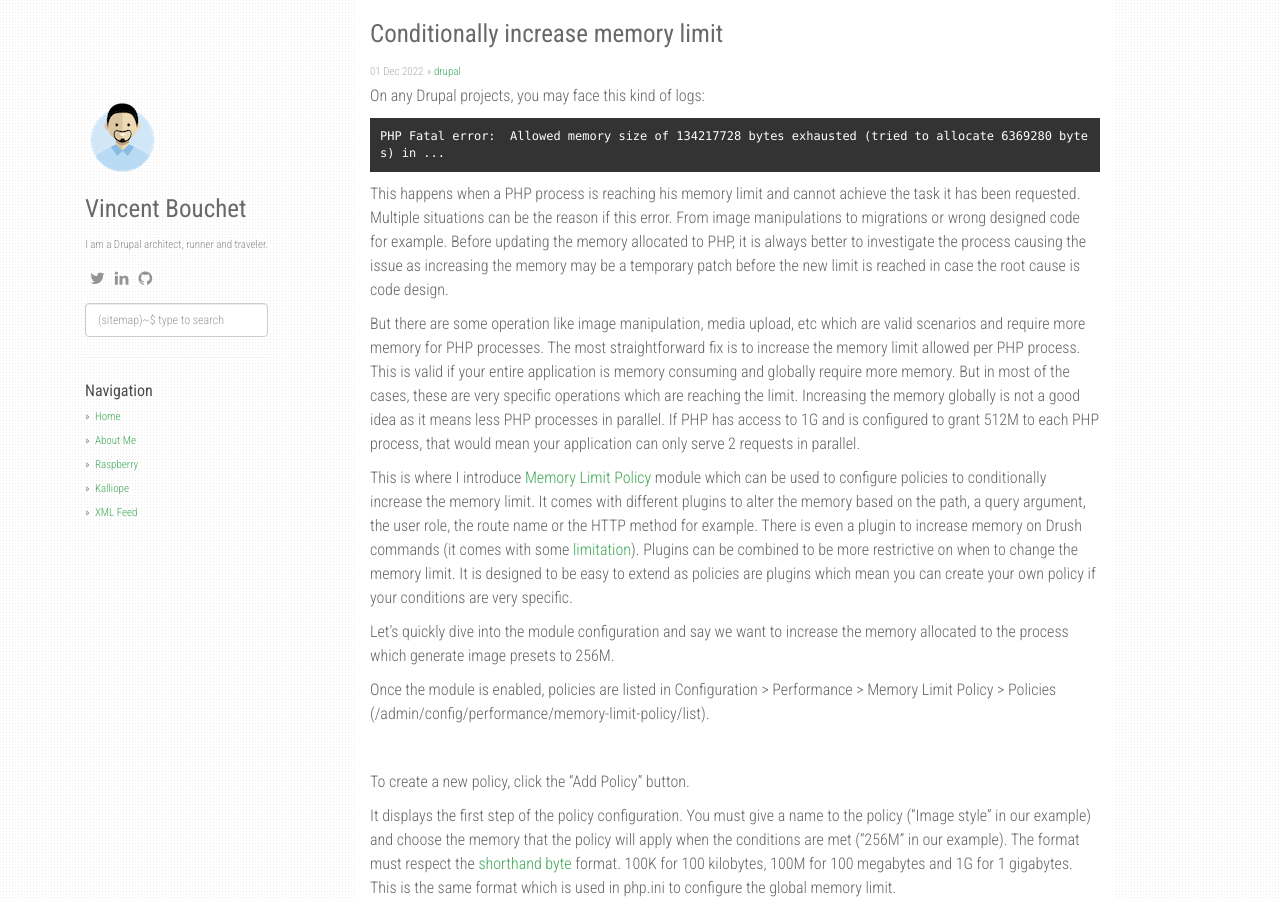
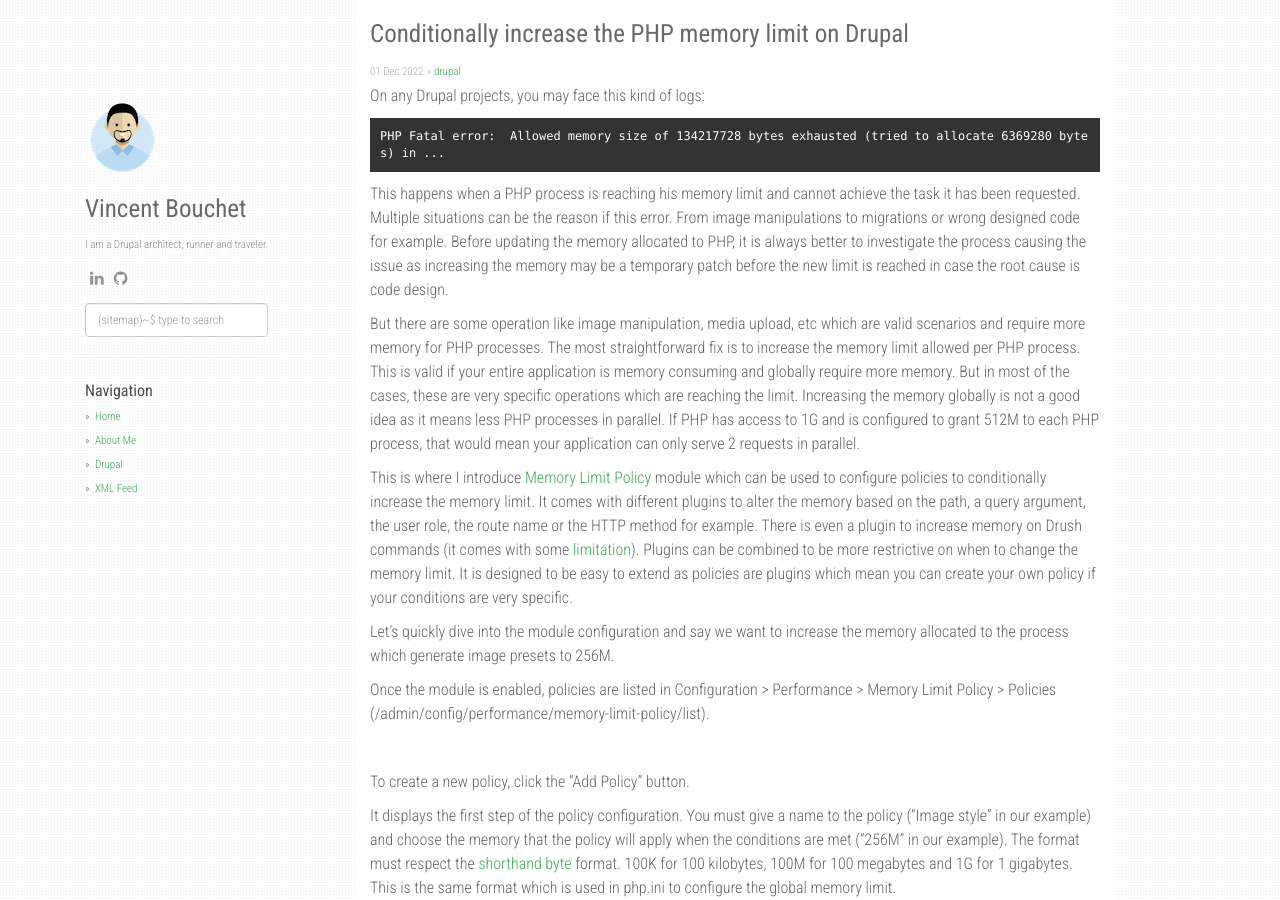
Before and after one commit to vbouchet31/vbouchet31.github.io, a Jekyll site: the page built from _posts/2022-12-01-drupal-memory-limit.markdown, in a window 1280 px wide and 900 px high. Built offline with Jekyll 4.4.1, drawn with Linux system fonts in a browser that asks for light colours; nearby versions of some CDN libraries.

Commit message:
Update the memory limit page title.

```diff
--- a/_config.yml
+++ b/_config.yml
@@ -14,8 +14,6 @@ collections:
     permalink: /project/:path/
 
 social:
-    - icon: fa-twitter
-      link: "https://twitter.com/vbouchet31"
     - icon: fa-linkedin
       link: "https://www.linkedin.com/in/vbouchet"
     - icon: fa-github
@@ -23,16 +21,11 @@ social:
     - icon: fa-strava
       link: "https://www.strava.com/athletes/6922811"
 
-share:
-  twitter_username: vbouchet31
-
 urls:
     - text: About Me
       url: /about/
-    - text: Raspberry
-      url: /category/raspberry
-    - text: Kalliope
-      url: /category/kalliope
+    - text: Drupal
+      url: /category/drupal
     - text: XML Feed
       url: /feed.xml
 
--- a/_posts/2022-12-01-drupal-memory-limit.markdown
+++ b/_posts/2022-12-01-drupal-memory-limit.markdown
@@ -1,6 +1,6 @@
 ---
 layout: post
-title:  "Conditionally increase memory limit"
+title:  "Conditionally increase the PHP memory limit on Drupal"
 date:   2022-12-01 17:00:00 +0100
 categories: [drupal]
 ---
```
